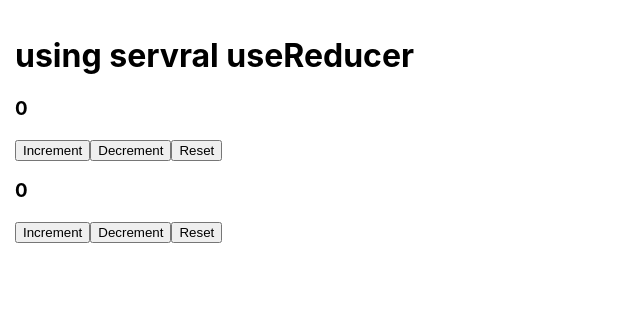
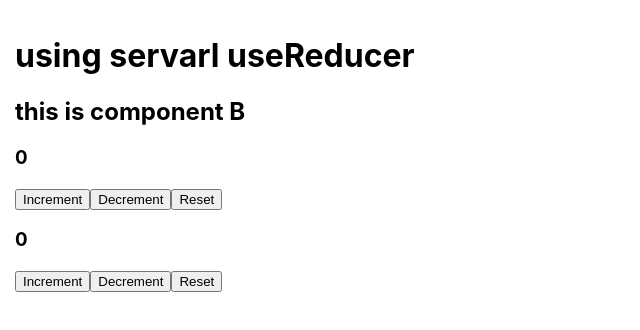
Before and after one commit to BehrangHaghdoust/React-part2, a React (Create React App) app: page / in a window 1280 px wide. Shown: the top 330 px of the page, without its empty margins (0-640 px from the left). Built offline with nearby package versions, Linux system fonts and the light colour scheme.

Commit message:
combine useReducer with useContext

```diff
--- a/src/Components/App.jsx
+++ b/src/Components/App.jsx
@@ -1,22 +1,5 @@
-// import {useState} from 'react';
-// function App() {
-// const [count , setCount] = useState(0)
-//   return (
-//     <div className="App">
-//       <h1>useReducer</h1>
-
-//       <h3>{count}</h3>
-//       <button onClick={()=> setCount(count + 1)}>Increment</button>
-//       <button onClick={()=>setCount(count - 1)}>Decrement</button>
-//       <button onClick={()=> setCount(0)}>Reset</button>
-//     </div>
-//   );
-// }
-// export default App;
-
-
-
-import { useReducer } from 'react';
+import React ,{ useReducer } from 'react';
+import ComponentA from '../Components/ComponentA';
 
 const intialState = 0;
 const reducer = (state, action) => {
@@ -32,23 +15,25 @@ const reducer = (state, action) => {
   }
 }
 
+
+export const CountContext =React.createContext()
+
 function App() {
   const [count, dispatch] = useReducer(reducer, intialState);
-  const [count2, dispatch2] = useReducer(reducer, intialState);
   return (
+    <>
     <div className="App">
-      <h1>using servral useReducer</h1>
+      <h1>using servarl useReducer</h1>
+      <CountContext.Provider value={{countState:count , CountDispatch: dispatch}}>
+      <ComponentA/>
       <h3>{count}</h3>
       <button onClick={()=>dispatch('increment')}>Increment</button>
       <button onClick={()=>dispatch('decrement')}>Decrement</button>
       <button onClick={()=>dispatch('reset')}>Reset</button>
-      <br />
-      <h3>{count2}</h3>
-      <button onClick={()=>dispatch2('increment')}>Increment</button>
-      <button onClick={()=>dispatch2('decrement')}>Decrement</button>
-      <button onClick={()=>dispatch2('reset')}>Reset</button>
-      <br />
+      </CountContext.Provider>
     </div>
+
+    </>
   );
 }
 export default App;
--- /dev/null
+++ b/src/Components/ComponentA.jsx
@@ -0,0 +1,10 @@
+import ComponentB from '../Components/ComponentB';
+
+const ComponentA = () => {
+    return (
+        <ComponentB/>
+    )
+}
+
+
+export default ComponentA;
--- /dev/null
+++ b/src/Components/ComponentB.jsx
@@ -0,0 +1,20 @@
+import {useContext} from 'react';
+import {CountContext} from '../Components/App.jsx';
+
+const ComponentB =()=> {
+   const countContext = useContext(CountContext)
+    return (
+        <div>
+        <h2>this is component B </h2>
+        <h3>{countContext.countState}</h3>
+      <button onClick={()=>countContext.CountDispatch('increment')}>Increment</button>
+      <button onClick={()=>countContext.CountDispatch('decrement')}>Decrement</button>
+      <button onClick={()=>countContext.CountDispatch('reset')}>Reset</button>
+
+        </div>
+
+    )
+}
+
+
+export default ComponentB;
```
